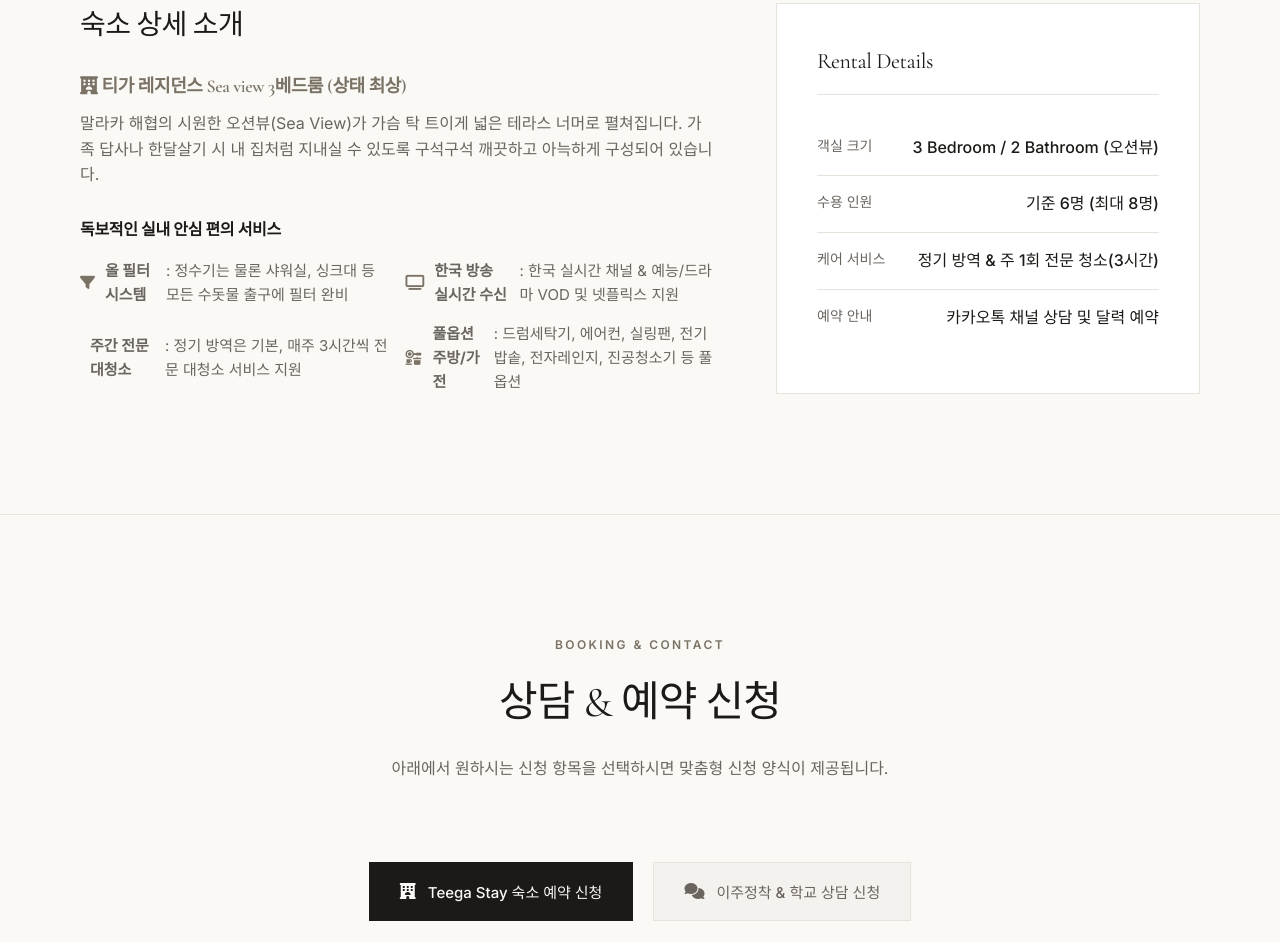
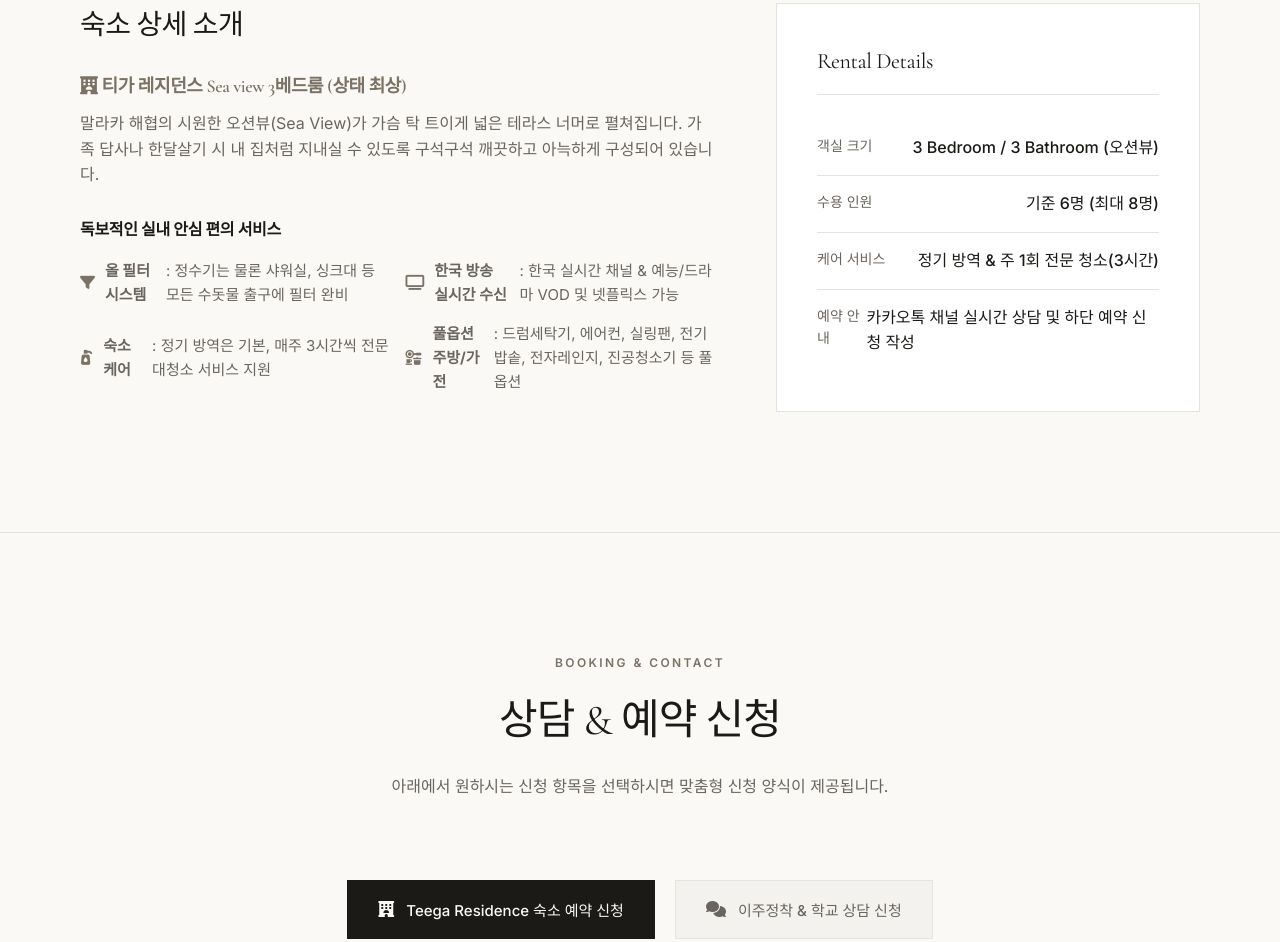
Before and after one commit to myjohorn/web, a plain HTML site: page index.html in a window 1280 px wide. Shown: the part 5911-6853 px from the top of the page. Drawn offline with nearby package versions, Linux system fonts and the light colour scheme.

Commit message:
Feat: Apply Stay section updates (amenities labels, rental details bedroom count, kakao guide, rename to Teega Residence)

```diff
--- a/app.js
+++ b/app.js
@@ -1,4 +1,4 @@
-// Application Core State and Logic for JohorN & Teega Stay
+// Application Core State and Logic for JohorN & Teega Residence
 document.addEventListener('DOMContentLoaded', () => {
 
     // ----------------------------------------------------
@@ -328,7 +328,7 @@ document.addEventListener('DOMContentLoaded', () => {
         requests.push(newRequest);
         localStorage.setItem('johorn_requests', JSON.stringify(requests));
 
-        alert('Teega Stay 숙소 예약 신청이 접수되었습니다. 관리자 승인 후 연락드리겠습니다.');
+        alert('Teega Residence 숙소 예약 신청이 접수되었습니다. 관리자 승인 후 연락드리겠습니다.');
 
         // Reset state
         stayBookingForm.reset();
--- a/index.html
+++ b/index.html
@@ -3,7 +3,7 @@
 <head>
     <meta charset="UTF-8">
     <meta name="viewport" content="width=device-width, initial-scale=1.0">
-    <title>JohorN 조호엔 | 조호바루 이주정착 & Teega Stay</title>
+    <title>JohorN 조호엔 | 조호바루 이주정착 & Teega Residence</title>
     <!-- Google Fonts -->
     <link rel="preconnect" href="https://fonts.googleapis.com">
     <link rel="preconnect" href="https://fonts.gstatic.com" crossorigin>
@@ -276,8 +276,8 @@
                         <h4 style="margin: 25px 0 15px; font-weight:600; font-size:16px;">독보적인 실내 안심 편의 서비스</h4>
                         <ul class="amenities-list">
                             <li><i class="fa-solid fa-filter"></i> <strong>올 필터 시스템</strong>: 정수기는 물론 샤워실, 싱크대 등 모든 수돗물 출구에 필터 완비</li>
-                            <li><i class="fa-solid fa-tv"></i> <strong>한국 방송 실시간 수신</strong>: 한국 실시간 채널 & 예능/드라마 VOD 및 넷플릭스 지원</li>
-                            <li><i class="fa-solid fa-sparkles"></i> <strong>주간 전문 대청소</strong>: 정기 방역은 기본, 매주 3시간씩 전문 대청소 서비스 지원</li>
+                            <li><i class="fa-solid fa-tv"></i> <strong>한국 방송 실시간 수신</strong>: 한국 실시간 채널 & 예능/드라마 VOD 및 넷플릭스 가능</li>
+                            <li><i class="fa-solid fa-pump-soap"></i> <strong>숙소 케어</strong>: 정기 방역은 기본, 매주 3시간씩 전문 대청소 서비스 지원</li>
                             <li><i class="fa-solid fa-kitchen-set"></i> <strong>풀옵션 주방/가전</strong>: 드럼세탁기, 에어컨, 실링팬, 전기밥솥, 전자레인지, 진공청소기 등 풀옵션</li>
                         </ul>
                     </div>
@@ -286,7 +286,7 @@
                         <h3 style="font-size: 22px; margin-bottom: 25px; border-bottom: 1px solid var(--border-color); padding-bottom:15px;">Rental Details</h3>
                         <div class="meta-item">
                             <span>객실 크기</span>
-                            <span>3 Bedroom / 2 Bathroom (오션뷰)</span>
+                            <span>3 Bedroom / 3 Bathroom (오션뷰)</span>
                         </div>
                         <div class="meta-item">
                             <span>수용 인원</span>
@@ -298,7 +298,7 @@
                         </div>
                         <div class="meta-item">
                             <span>예약 안내</span>
-                            <span>카카오톡 채널 상담 및 달력 예약</span>
+                            <span>카카오톡 채널 실시간 상담 및 하단 예약 신청 작성</span>
                         </div>
                     </div>
                 </div>
@@ -318,7 +318,7 @@
                 <div class="booking-selector">
                     <button type="button" class="booking-tab-btn active" id="tabStayBtn">
                         <i class="fa-solid fa-hotel"></i>
-                        <span>Teega Stay 숙소 예약 신청</span>
+                        <span>Teega Residence 숙소 예약 신청</span>
                     </button>
                     <button type="button" class="booking-tab-btn" id="tabConsultingBtn">
                         <i class="fa-solid fa-comments"></i>
@@ -326,7 +326,7 @@
                     </button>
                 </div>
 
-                <!-- Interface 1: Teega Stay Booking (Grid: Calendar + Form) -->
+                <!-- Interface 1: Teega Residence Booking (Grid: Calendar + Form) -->
                 <div class="booking-grid" id="stayInterface">
                     <!-- Left: Interactive Calendar -->
                     <div class="calendar-wrapper" id="calendarWrapper">
```
Also changed, not shown: README.md.
